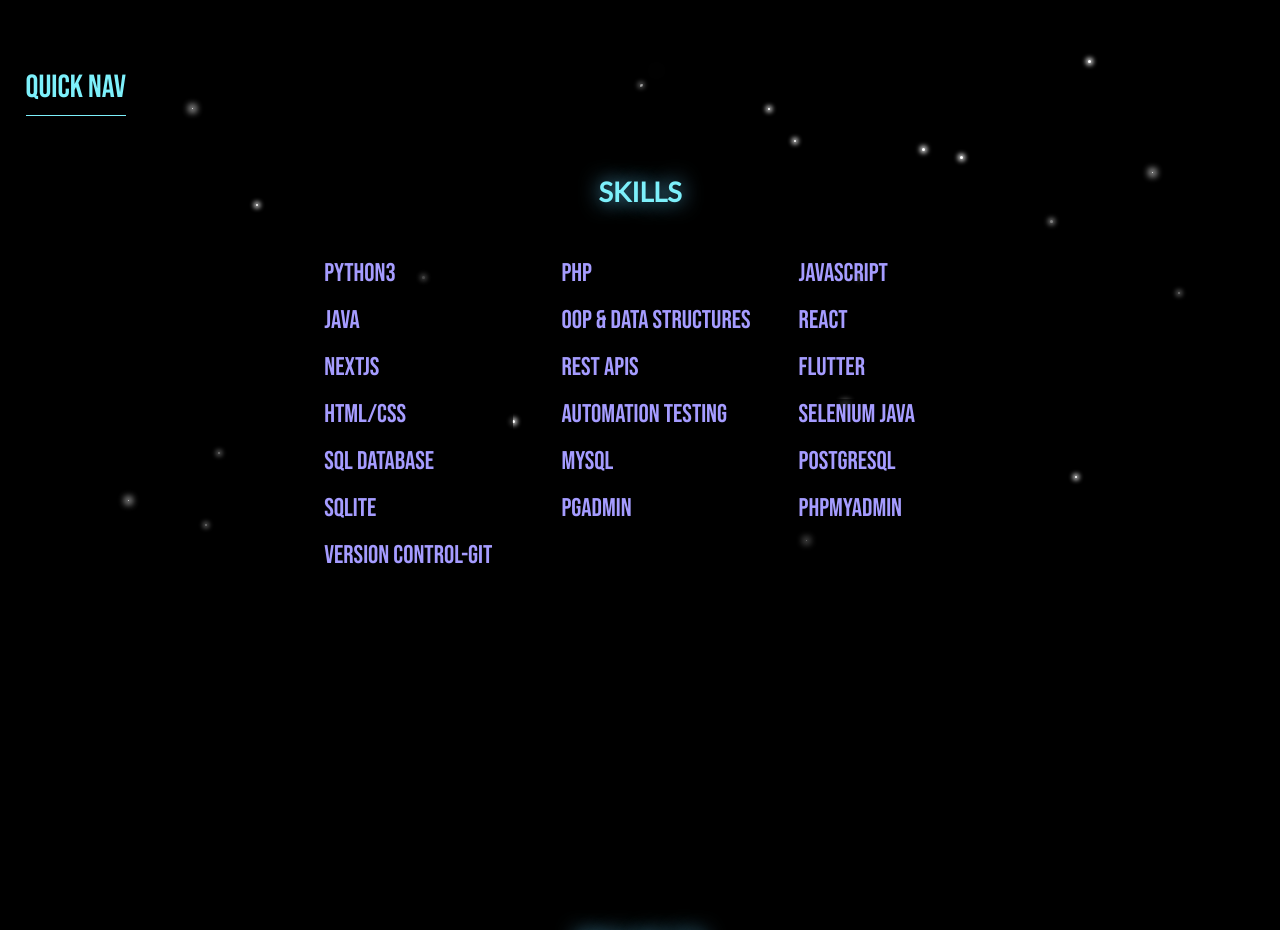
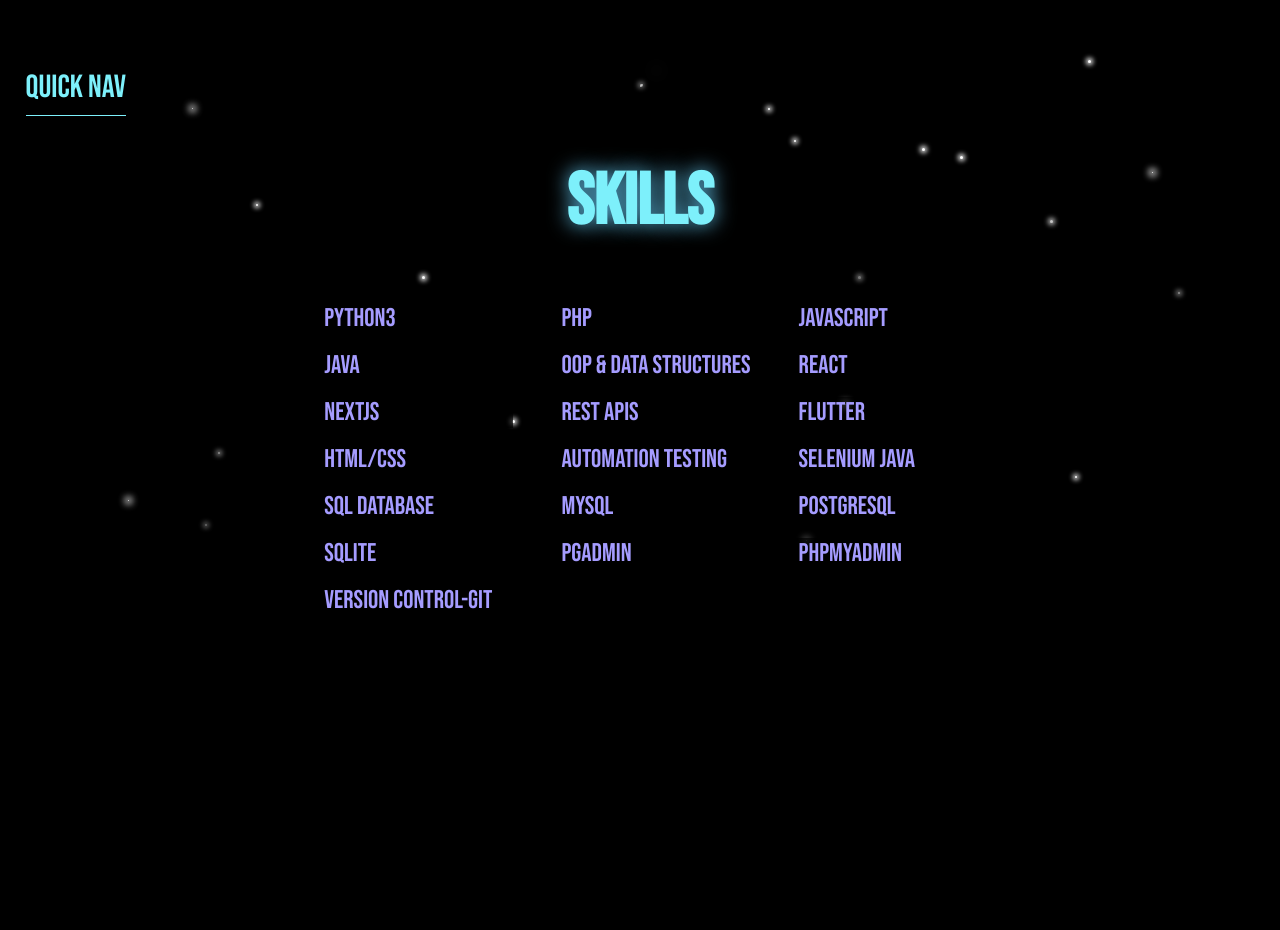
Before and after one commit to kdmundale/Profile-2.0, a Next.js app: page /resume in a window 1280 px wide. Shown: the part 180-1110 px from the top of the page. Built offline with nearby package versions, Linux system fonts and the light colour scheme.

Commit message:
changed setion titles to h4 in resume

```diff
--- a/pages/resume.js
+++ b/pages/resume.js
@@ -86,18 +86,18 @@
       )}
       <article className={styles.main}>
         <div className={styles.anchor} id="skill_section"/>
-        <h2 className={styles.resTitle}>skills</h2>
+        <h4>skills</h4>
         <section className={styles.skillContainer}>
         {skills}
         </section>
         <div className={styles.anchor} id="project_section"/>
-        <h2 className={styles.resTitle}>projects</h2>
+        <h4>projects</h4>
       {projects}
         <div className={styles.anchor} id="employment_section"/>
-        <h2 className={styles.resTitle}>employment</h2>
+        <h4>employment</h4>
       {jobItems}
       <div className={styles.anchor} id="education_section"/>
-      <h2 className={styles.resTitle}>education</h2>
+      <h4>education</h4>
       <div><h2>{eds.degree}</h2><h3>{eds.name}</h3><h3>{eds.grad}</h3><NewlineText text={eds.details}/></div>
       </article>
 
--- a/styles/Resume.module.css
+++ b/styles/Resume.module.css
@@ -52,7 +52,7 @@
   display: flex;
   flex-direction: column;
   align-items: stretch;
-  justify-content:center;
+  justify-content: flex-start;
 }
 
 .main h1 {
@@ -108,12 +108,26 @@
   font-size: 5vw;
 }
 
-.resTitle {
+.main h4 {
+  font-family: 'Bebas Neue', sans-serif;
+  background-color: rgba(0,0,0,.7);
+  margin: .5rem auto;
+  text-align: left;
   font-size: 8vw;
   font-variant: small-caps;
+  color: rgb(125,240,251);
   text-shadow: rgb(0,0,0) 0px 0px 10px;
   text-shadow: rgb(125,240,251) 0px 0px 15px;
   text-shadow: rgb(97,194,233) 0px 0px 20px;
+}
+
+@media screen and (min-width: 500px){
+  #navButton{
+    top:25vw;
+  }
+  .resumeNav {
+    top: 38vw;
+  }
 }
 
 @media screen and (min-width:768px){
```
